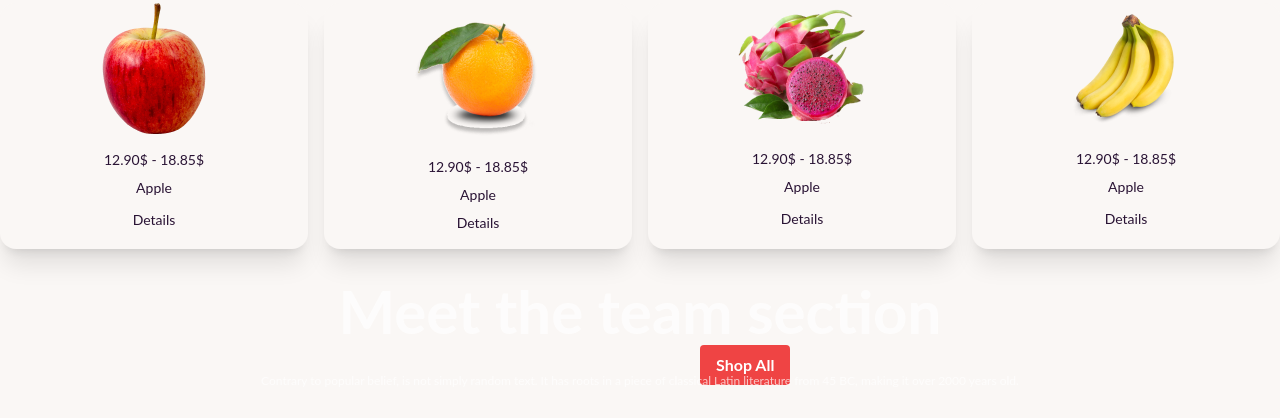
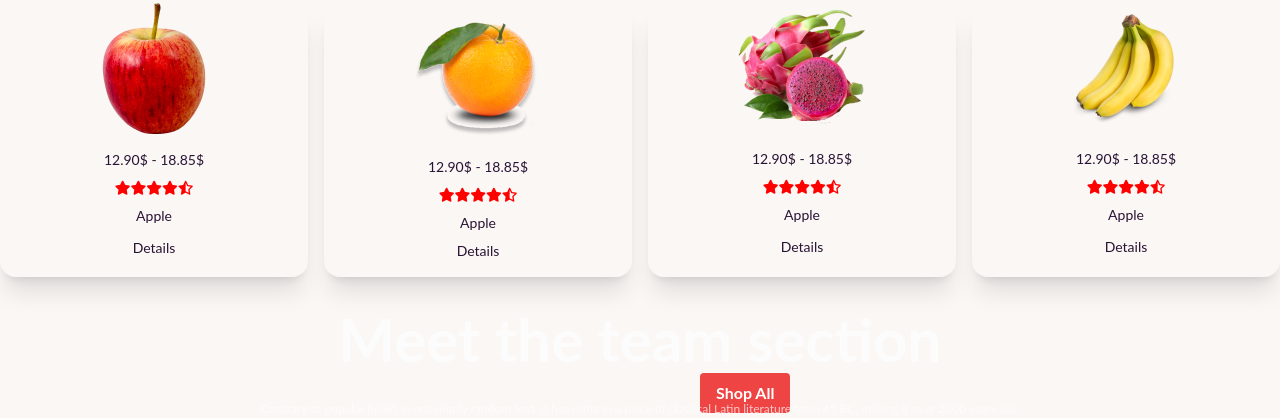
Before and after one commit to kamranahmedsagor/Fruit-assignment, a plain HTML site: page index.html in a window 1280 px wide. Shown: the part 1459-1877 px from the top of the page. Drawn offline with nearby package versions, Linux system fonts and the light colour scheme.

Commit message:
icon added

```diff
--- a/index.html
+++ b/index.html
@@ -148,6 +148,16 @@
     <figure><img src="fruit6.png" alt="Shoes" /></figure>
     <div class="card-body text-center">
       <h2 >12.90$ - 18.85$</h2>
+      <div class="flex justify-center">
+        <a href=""><i class="fa fa-star"></i></a>
+
+      <a href=""><i class="fa fa-star"></i></a>
+      <a href=""><i class="fa fa-star"></i></a>
+      <a href=""><i class="fa fa-star"></i></a>
+
+      <a href=""><i class="fa fa-star-half-full"></i></a>
+
+      </div>
       <p>Apple
       </p>
 
@@ -158,6 +168,15 @@
     <figure><img src="fruit7.png" alt="Shoes" /></figure>
     <div class="card-body text-center">
       <h2 >12.90$ - 18.85$</h2>
+      <div class="flex justify-center">
+        <a href=""><i class="fa fa-star"></i></a>
+        <a href=""><i class="fa fa-star"></i></a>
+
+      <a href=""><i class="fa fa-star"></i></a>
+      <a href=""><i class="fa fa-star"></i></a>
+      <a href=""><i class="fa fa-star-half-full"></i></a>
+
+      </div>
       <p>Apple
       </p>
 
@@ -168,6 +187,14 @@
     <figure><img src="fruit8.png" alt="Shoes" /></figure>
     <div class="card-body text-center">
       <h2 >12.90$ - 18.85$</h2>
+      <div class="flex justify-center">
+        <a href=""><i class="fa fa-star"></i></a>
+
+      <a href=""><i class="fa fa-star"></i></a>
+      <a href=""><i class="fa fa-star"></i></a>
+      <a href=""><i class="fa fa-star"></i></a>
+      <a href=""><i class="fa fa-star-half-full"></i></a>
+      </div>
       <p>Apple
       </p>
 
@@ -178,6 +205,15 @@
     <figure><img src="fruit9.png" alt="Shoes" /></figure>
     <div class="card-body text-center">
       <h2 >12.90$ - 18.85$</h2>
+      <div class="flex justify-center">
+        <a href=""><i class="fa fa-star"></i></a>
+
+      <a href=""><i class="fa fa-star"></i></a>
+      <a href=""><i class="fa fa-star"></i></a>
+      <a href=""><i class="fa fa-star"></i></a>
+      <a href=""><i class="fa fa-star-half-full"></i></a>
+
+      </div>
       <p>Apple
       </p>
 
```
